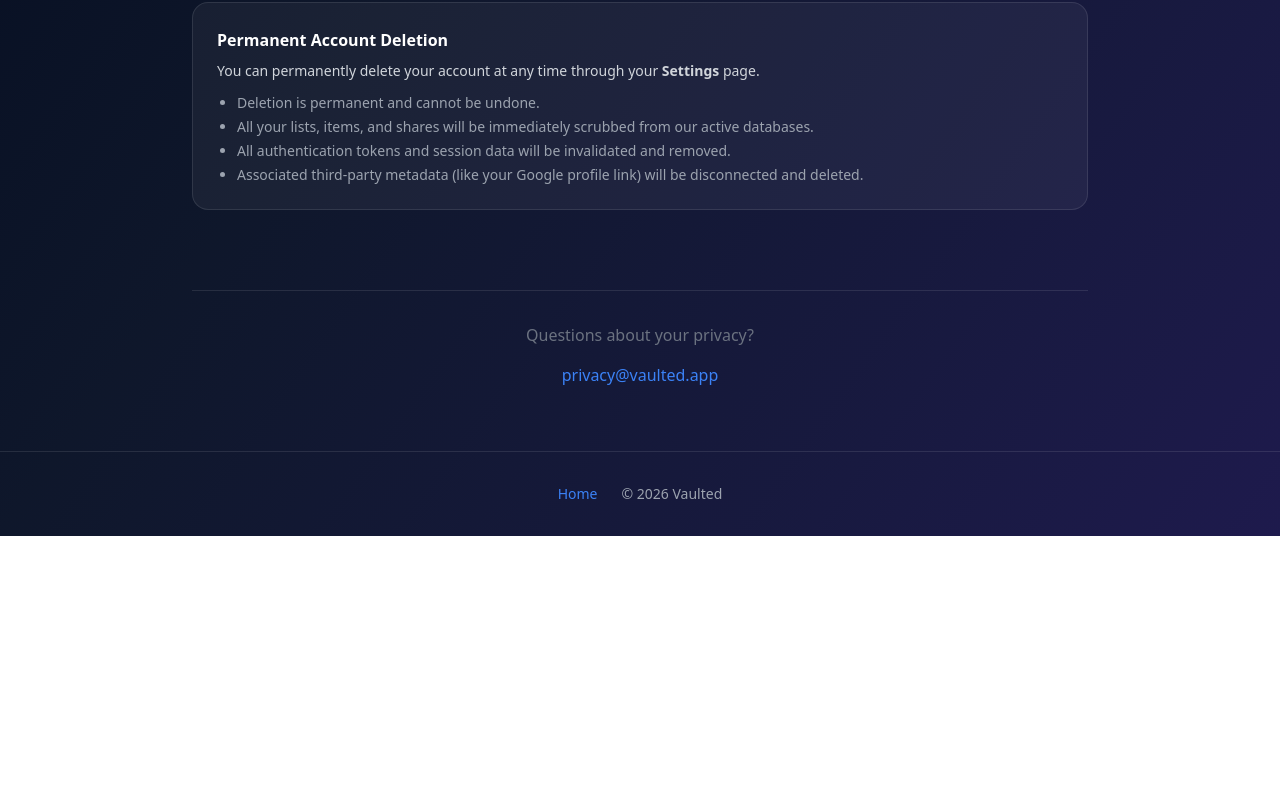
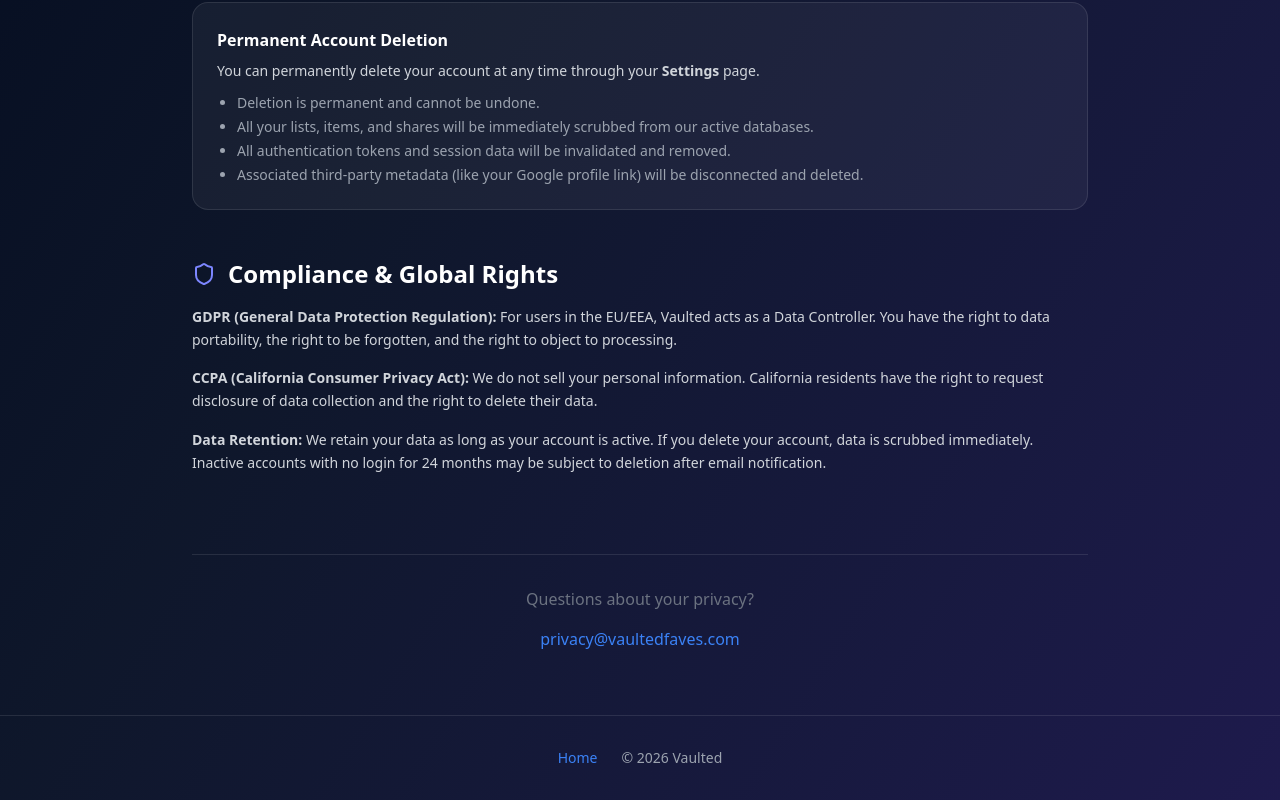
Before and after one commit to Longchamps99/list-app, a Next.js app: page /privacy in a window 1280 px wide. Shown: the part 1231-2031 px from the top of the page. Before the commit the page ends 1767 px from the top, so only its background shows below. Built offline with nearby package versions, Linux system fonts and the light colour scheme; no server answers.

Commit message:
docs: finalized privacy policy with CCPA/GDPR details and correct contact email

```diff
--- a/app/privacy/page.tsx
+++ b/app/privacy/page.tsx
@@ -104,12 +104,29 @@ export default function PrivacyPage() {
                                     </div>
                                 </div>
                             </section>
+                            <section>
+                                <div className="flex items-center gap-3 mb-4 text-indigo-400">
+                                    <Shield className="h-6 w-6" />
+                                    <h2 className="text-2xl font-bold text-white">Compliance & Global Rights</h2>
+                                </div>
+                                <div className="space-y-4 text-gray-300 leading-relaxed text-sm">
+                                    <p>
+                                        <strong>GDPR (General Data Protection Regulation):</strong> For users in the EU/EEA, Vaulted acts as a Data Controller. You have the right to data portability, the right to be forgotten, and the right to object to processing.
+                                    </p>
+                                    <p>
+                                        <strong>CCPA (California Consumer Privacy Act):</strong> We do not sell your personal information. California residents have the right to request disclosure of data collection and the right to delete their data.
+                                    </p>
+                                    <p>
+                                        <strong>Data Retention:</strong> We retain your data as long as your account is active. If you delete your account, data is scrubbed immediately. Inactive accounts with no login for 24 months may be subject to deletion after email notification.
+                                    </p>
+                                </div>
+                            </section>
                         </div>
 
                         <div className="mt-20 pt-8 border-t border-white/10 text-center">
                             <p className="text-gray-500 mb-4">Questions about your privacy?</p>
-                            <a href="mailto:privacy@vaulted.app" className="text-indigo-400 hover:text-indigo-300 transition-colors font-medium">
-                                privacy@vaulted.app
+                            <a href="mailto:privacy@vaultedfaves.com" className="text-indigo-400 hover:text-indigo-300 transition-colors font-medium">
+                                privacy@vaultedfaves.com
                             </a>
                         </div>
                     </motion.div>
```
